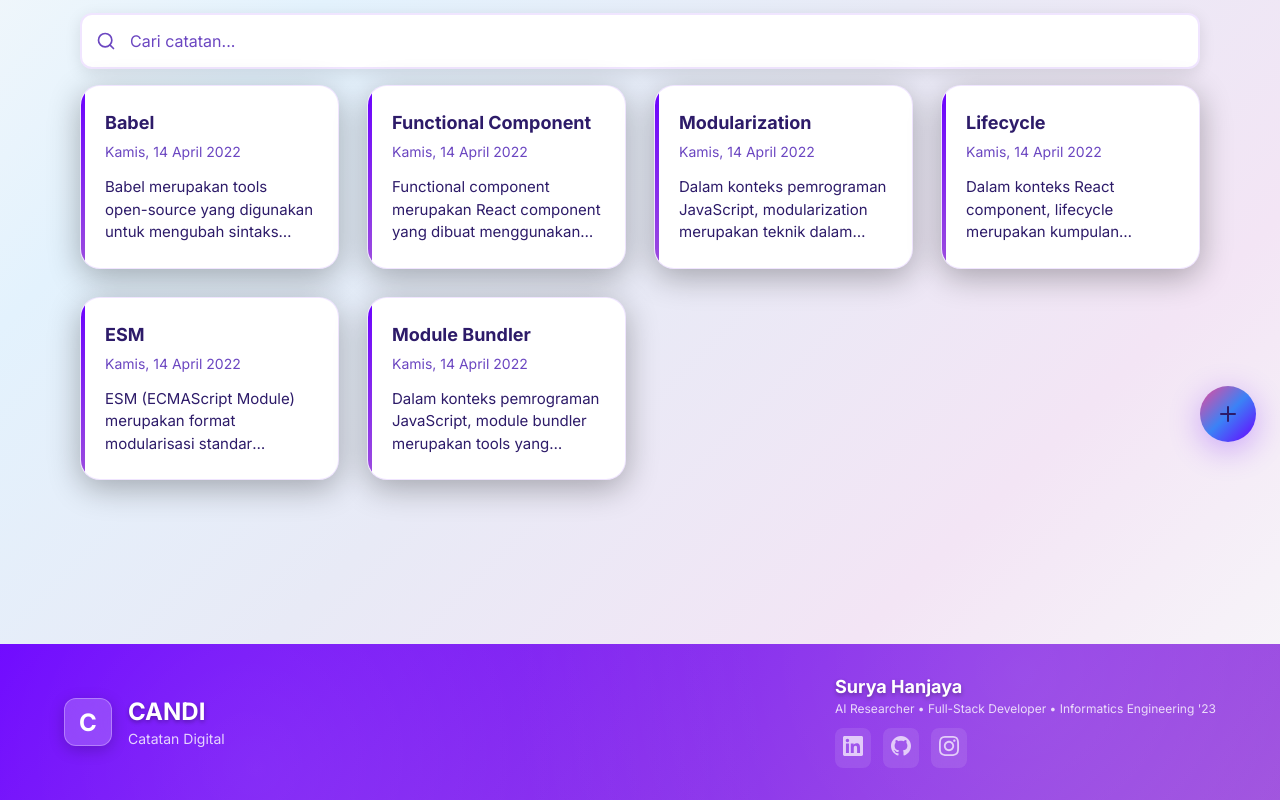
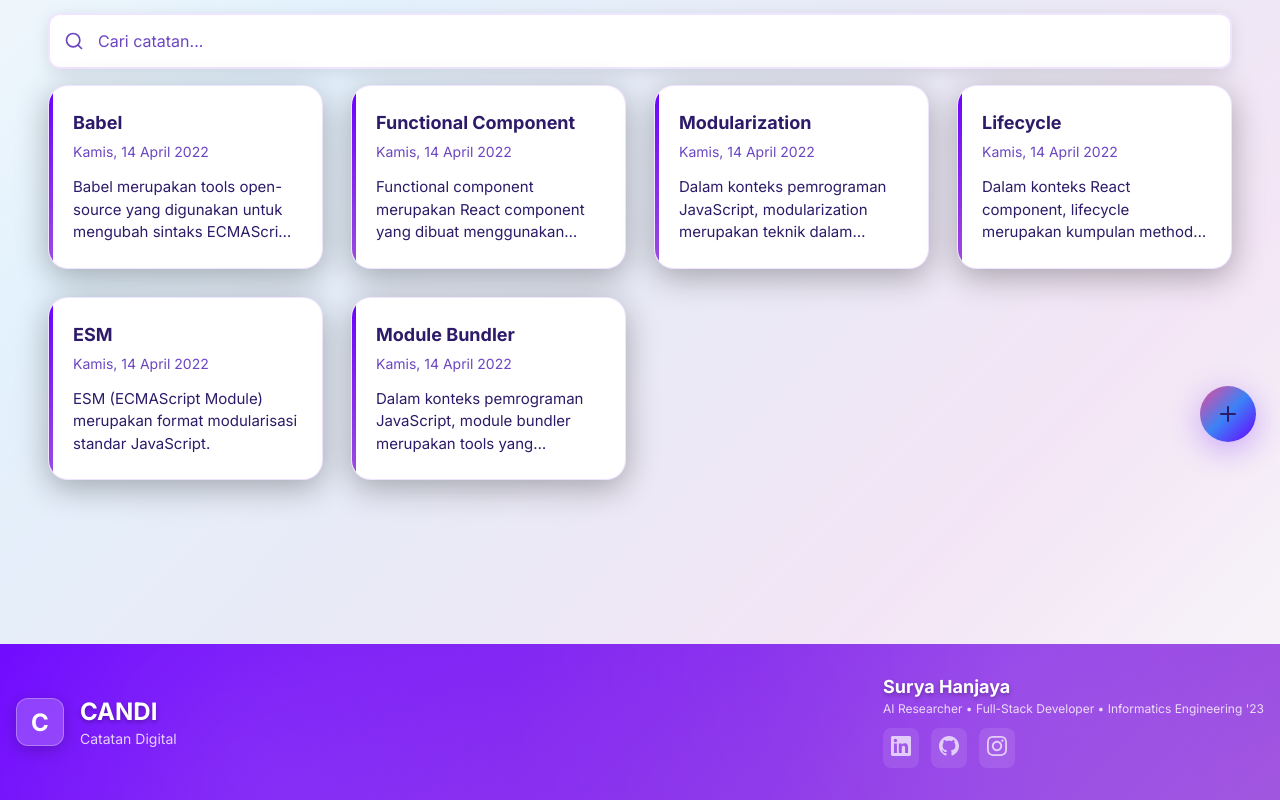
Before and after one commit to suryahanjaya/candi, a React (Vite) app: page / in a window 1280 px wide. Shown: the part 258-1058 px from the top of the page. Built offline with nearby package versions, Linux system fonts and the light colour scheme.

Commit message:
upgrading

```diff
--- a/src/styles/style.css
+++ b/src/styles/style.css
@@ -152,8 +152,8 @@ header .navigation ul li {
 main {
   margin: 0 auto;
   padding: 80px 0 100px 0;
-  width: 90%;
-  max-width: 1200px;
+  width: 95%;
+  max-width: 1400px;
   position: relative;
   z-index: 1;
 }
@@ -979,9 +979,9 @@ main {
 }
 
 .candi-footer__content {
-  max-width: 1200px;
+  max-width: 1400px;
   margin: 0 auto;
-  padding: 0 24px;
+  padding: 0 16px;
   position: relative;
   z-index: 1;
   display: flex;
@@ -1006,7 +1006,7 @@ main {
   /* Main content */
   main {
     padding: 60px 0 80px 0;
-    width: 95%;
+    width: 98%;
   }
 
   /* Footer */
```
